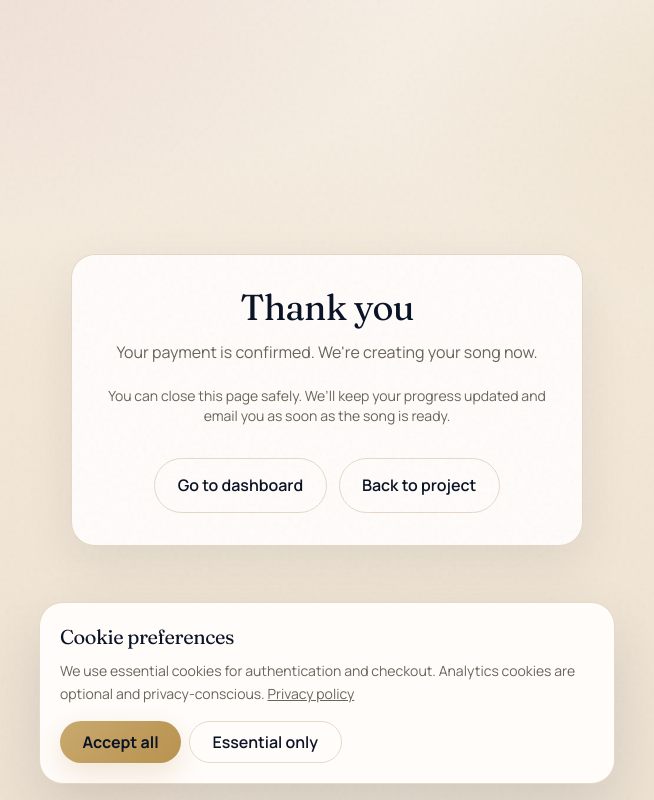
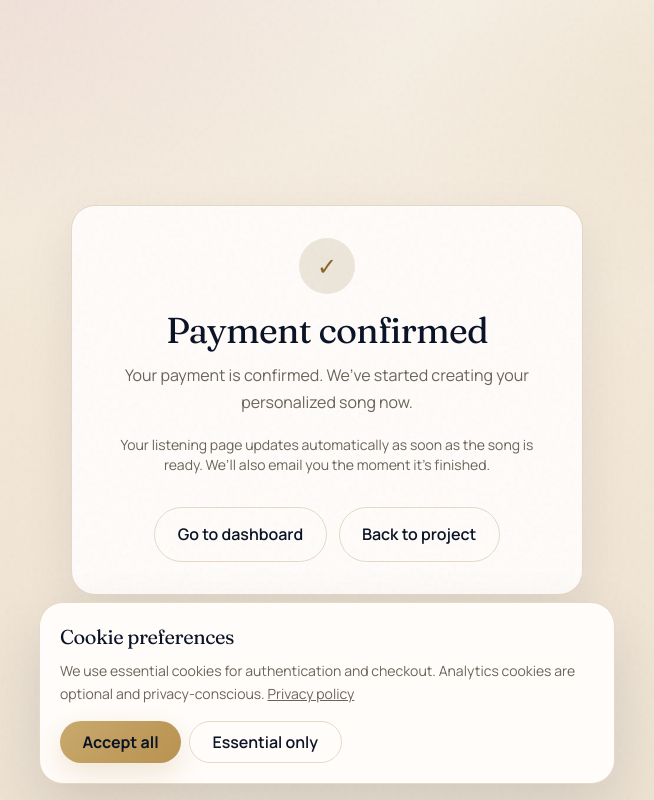
Before and after one commit to toto1949/melora, a Next.js app: page /studio/1/success in a window 1280 px wide. Shown: the whole page, without its empty margins (313-967 px from the left). Built offline with nearby package versions, Linux system fonts and the light colour scheme; no server answers.

Commit message:
Show immediate song creation status after payment

```diff
--- a/src/app/(studio)/studio/[projectId]/success/page.tsx
+++ b/src/app/(studio)/studio/[projectId]/success/page.tsx
@@ -18,25 +18,29 @@ export default async function SuccessPage({
   return (
     <div className="atmosphere grain flex min-h-screen items-center justify-center px-4">
       <div className="surface-card max-w-lg p-8 text-center">
-        <p className="font-display text-4xl text-navy">{copy.title}</p>
+        <div className="mx-auto mb-4 flex h-14 w-14 items-center justify-center rounded-full bg-gold/15 text-2xl text-gold" aria-hidden="true">✓</div>
+        <p className="font-display text-4xl text-navy">Payment confirmed</p>
         <p className="mt-3 prose-muted">
           {order
-            ? copy.confirmed.replace("{order}", order.orderNumber)
-            : copy.payment}
+            ? `Order ${order.orderNumber} is confirmed. We’ve started creating your personalized song now.`
+            : "Your payment is confirmed. We’ve started creating your personalized song now."}
         </p>
         {order ? (
           <dl className="mt-6 space-y-3 rounded-2xl bg-cream p-4 text-left text-sm">
             <div className="flex justify-between gap-4"><dt className="text-muted">Order</dt><dd className="font-semibold">{order.orderNumber}</dd></div>
             <div className="flex justify-between gap-4"><dt className="text-muted">Receipt sent to</dt><dd className="break-all text-right font-semibold">{order.email}</dd></div>
             <div className="flex justify-between gap-4"><dt className="text-muted">Total</dt><dd className="font-semibold">{formatCurrency(order.totalCents, order.currency, locale)}</dd></div>
-            <div className="flex justify-between gap-4"><dt className="text-muted">Estimated delivery</dt><dd className="text-right font-semibold">{order.estimatedDeliveryAt ? new Date(order.estimatedDeliveryAt).toLocaleString(locale, { dateStyle: "medium", timeStyle: "short" }) : "We’ll email you when it’s ready"}</dd></div>
+            <div className="flex justify-between gap-4"><dt className="text-muted">Status</dt><dd className="text-right font-semibold">Creating your song</dd></div>
+            <div className="flex justify-between gap-4"><dt className="text-muted">Typical wait</dt><dd className="text-right font-semibold">Usually a few minutes</dd></div>
           </dl>
         ) : null}
-        <p className="mt-5 text-sm text-muted">You can close this page safely. We’ll keep your progress updated and email you as soon as the song is ready.</p>
+        <p className="mt-5 text-sm text-muted">
+          Your listening page updates automatically as soon as the song is ready. We’ll also email you the moment it’s finished.
+        </p>
         <div className="mt-8 flex flex-wrap justify-center gap-3">
           {order ? (
             <Link href={`/listen/${order.shareToken}`} className="btn-primary">
-              {copy.listen}
+              Watch song progress
             </Link>
           ) : null}
           <Link href="/dashboard/orders" className="btn-secondary">
```
